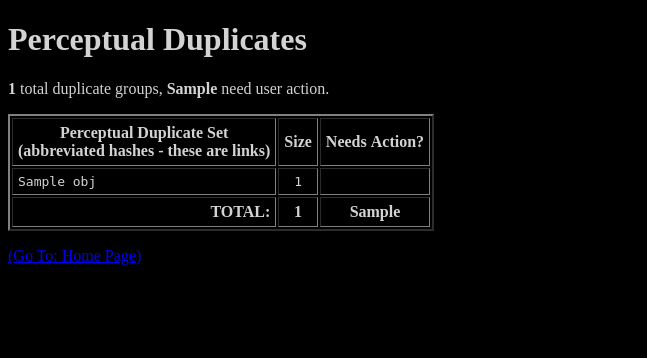
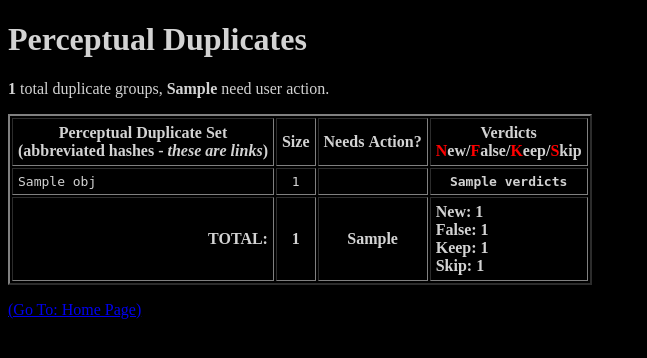
Before and after one commit to balparda/fapfavorites, a Django app: template templates/viewer/duplicates.html in a window 1280 px wide. Shown: the top 358 px of the page, without its empty margins (0-647 px from the left). Run offline with Django 4.2, Linux system fonts and the light colour scheme; the template is opened without the code that fills it: most values are stand-ins (such as "Sample title", 1, 10 or a date in 2020).

Commit message:
duplicates quick verdicts

```diff
--- a/templates/viewer/duplicates.html
+++ b/templates/viewer/duplicates.html
@@ -21,6 +21,8 @@
         background-color: rgb(15, 15, 59);
       }
 
+      b.red {color: red;}
+
     </style>
   </head>
   <body bgcolor='black' text='lightgray'>
@@ -31,9 +33,12 @@
 
     <table border='2'>
       <tr>
-        <th>Perceptual&nbsp;Duplicate&nbsp;Set<br/>(abbreviated hashes - these are links)</th>
+        <th>Perceptual&nbsp;Duplicate&nbsp;Set<br/>(abbreviated hashes - <i>these are links</i>)</th>
         <th>Size</th>
         <th>Needs&nbsp;Action?</th>
+        <th>
+            Verdicts<br/>
+            <b class='red'>N</b>ew/<b class='red'>F</b>alse/<b class='red'>K</b>eep/<b class='red'>S</b>kip</th> <!-- cspell:disable-line -->
       </tr>
       {% for key, obj in duplicates.items %}
         <tr>
@@ -45,22 +50,32 @@
             <td align='center' class='action_hash'>
               <a href='{% url "duplicate" key.0 %}' class='hash_link'><b>yes</b></a>
             </td>
+            <td align='center' class='action_hash'><b>{{ obj.verdicts }}</b></td>
           {% else %}
             <td class='regular_hash'>
               <a href='{% url "duplicate" key.0 %}' class='hash_link'>{{ obj.name }}</a>
             </td>
             <td align='center' class='regular_hash'>{{ obj.size }}</td>
             <td class='regular_hash'>&nbsp;</td>
+            <td align='center' class='regular_hash'><b>{{ obj.verdicts }}</b></td>
           {% endif %}
         </tr>
       {% empty %}
-        <tr><td colspan='3'>No duplicate sets in database</td></tr>
+        <tr><td colspan='4'>No duplicate sets in database</td></tr>
       {% endfor %}
       {% if duplicates %}
         <tr>
           <td align='right'><b>TOTAL:</b></td>
           <td align='center'><b>{{ img_count }}</b></td>
           <td align='center'><b>{{ dup_action }}</b></td>
+          <td align='left'>
+            <b>
+              New:&nbsp;{{ new_count }}<br/>
+              False:&nbsp;{{ false_count }}<br/>
+              Keep:&nbsp;{{ keep_count }}<br/>
+              Skip:&nbsp;{{ skip_count }}
+            </b>
+          </td>
         </tr>
       {% endif %}
     </table>
--- a/viewer/views_test.py
+++ b/viewer/views_test.py
@@ -898,17 +898,23 @@ _DUPLICATES_CONTEXT: dict[str, Any] = {
                      'e221b76f55946176&hellip;)'),                            # cspell:disable-line
             'size': 3,
             'action': True,
+            'verdicts': 'N / K / S',
         },
         ('5b1d83a7317f2bb145eea34e865bf413c600c5d4c0f36b61a404813fee4a53e8',
          'ed1441656a734052e310f30837cc706d738813602fcc468132aebaf0f316870e'): {
             'name': '(5b1d83a7317f2bb1&hellip;, ed1441656a734052&hellip;)',  # cspell:disable-line
             'size': 2,
             'action': False,
+            'verdicts': 'F / F',
         },
     },
     'dup_action': 1,
     'dup_count': 2,
     'img_count': 5,
+    'new_count': '1 (20.0%)',
+    'false_count': '2 (40.0%)',
+    'keep_count': '1 (20.0%)',
+    'skip_count': '1 (20.0%)',
 }
 
 _DUPLICATE_BLOB_CONTEXT: dict[str, Any] = {
```
Also changed, not shown: viewer/views.py (+27 -3 lines).
